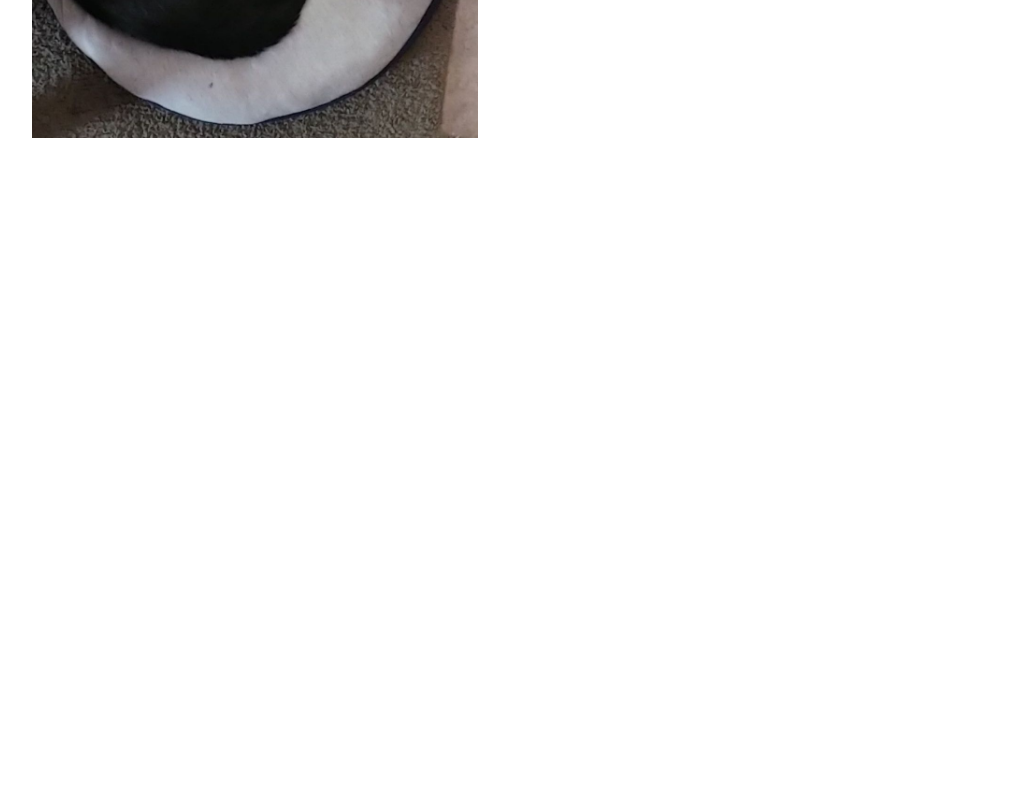
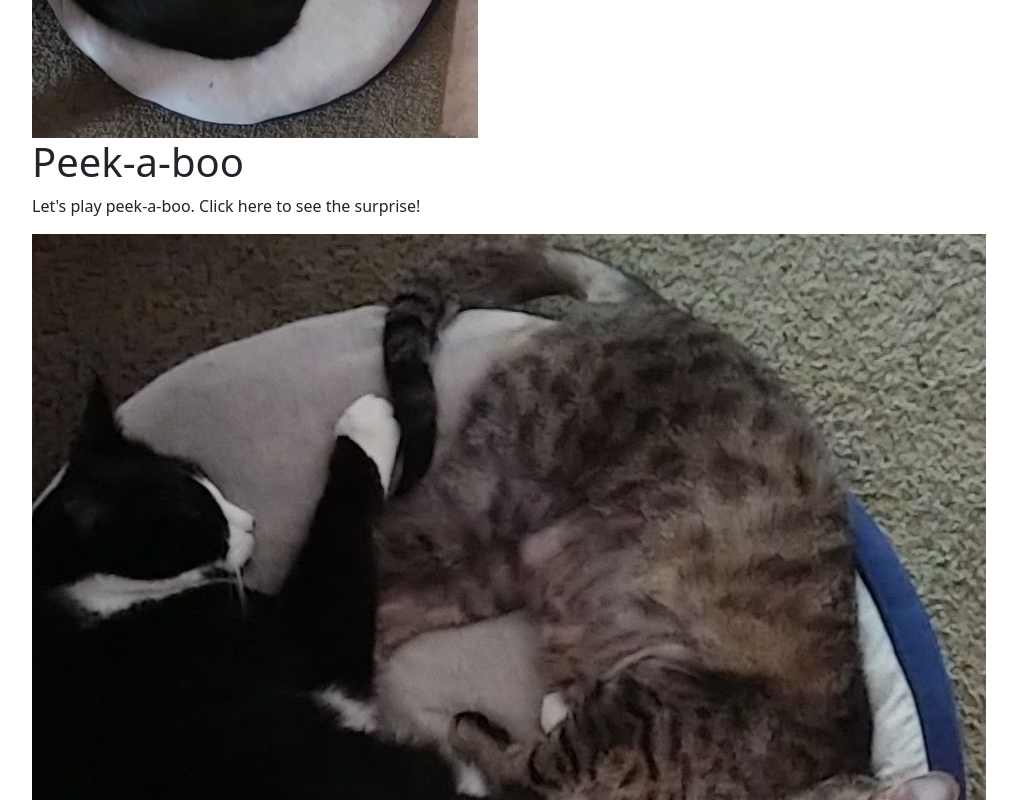
Before and after one commit to rbroadsword/jquery, a plain HTML site: page index.html in a window 1280 px wide. Shown: the part 520-1320 px from the top of the page, without its empty margins (50-1067 px from the left). Before the commit the page ends 800 px from the top, so only its background shows below. Drawn offline with Linux system fonts and the light colour scheme.

Commit message:
reinitiallize repo

```diff
--- a/index.html
+++ b/index.html
@@ -16,6 +16,17 @@
     <p>Look at this cute walrus!</p>
     <img src="./img/Snapchat-697107597.jpeg" width="40%" height="40%">
   </div>
+
+  <div class="container">
+    <h1>Peek-a-boo</h1>
+
+    <p>Let's play peek-a-boo. Click here to see the surprise!</p>
+
+    <div class="walrus-showing">
+      <img src="./img/Snapchat-697107597.jpeg">
+    </div>
+  </div>
+
   <script src="./js/jquery-3.6.0.js"></script>
   <script src="./js/scripts.js"></script>
 </body>
--- a/js/scripts.js
+++ b/js/scripts.js
@@ -1,3 +1,4 @@
+
 jQuery("h1").click(function() {
   alert("This is a heading.");
 });
@@ -9,3 +10,8 @@ jQuery("p").click(function() {
 jQuery("img").click(function() {
   alert("This is an image");
 });
+
+jQuery("h1").click(function() {
+  alert("This is a heading.");
+  alert("I told you, THIS IS A HEADING!")
+});
```
Also changed, not shown: 2 other files.
